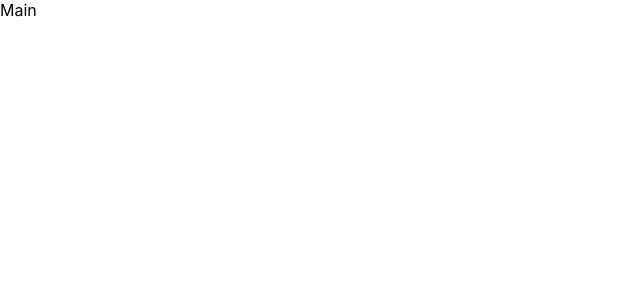
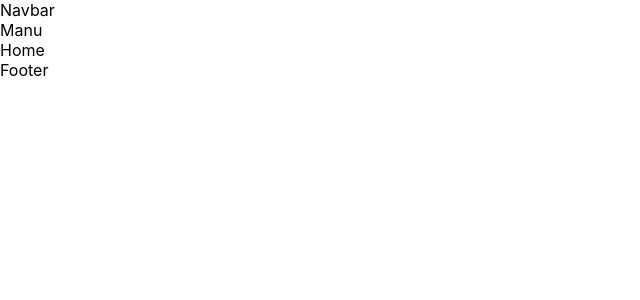
Before and after one commit to Yunieskyauto/cleaning_frontend, a React (Create React App) app: page / in a window 1280 px wide. Shown: the top 300 px of the page, without its empty margins (0-640 px from the left). Built offline with nearby package versions, Linux system fonts and the light colour scheme.

Commit message:
add router

```diff
--- a/src/App.js
+++ b/src/App.js
@@ -1,13 +1,67 @@
 import { Admin } from "./admin/Admin.tsx";
 import { Menu } from "./components/manu/Menu.tsx";
 import { Employees } from "./employees/Employees.tsx";
+import { Users } from "./users/Users.tsx"
+import { Login } from "./login/Login.tsx"
+import { Navbar } from "./components/navbar/Navbar.tsx"
+import { Footer } from "./components/footer/Footer.tsx"
+import { Home } from "./home/Home.tsx"
+
+import {
+  createBrowserRouter,
+  RouterProvider,
+  Outlet
+} from "react-router-dom";
 
 function App() {
+  const Layout = () => {
+    return (
+      <div className="main">
+        <Navbar />
+        <div className="container">
+          <div className="menuContainer">
+            <Menu />
+          </div>
+          <div className="contentContainer">
+            <Outlet />
+          </div>
+        </div>
+        <Footer />
+      </div>
+    )
+  }
+
+  const router = createBrowserRouter([
+    {
+      path: "/",
+      element: <Layout />,
+      children: [
+        {
+          path: "/",
+          element: <Home />,
+        },
+        {
+          path: "/users",
+          element: <Users />,
+        },
+        {
+          path: "/employees",
+          element: <Employees />,
+        },
+        {
+          path: "/admin",
+          element: <Admin />,
+        },
+      ]
+    },
+    {
+      path: "/login",
+      element: <Login />
+    }
+  ]);
+
   return (
-    <div className="App">
-      <Menu />
-    </div>
-  );
+    <RouterProvider router={router} />
+  )
 }
-
 export default App;
--- a/src/components/footer/Footer.tsx
+++ b/src/components/footer/Footer.tsx
@@ -2,8 +2,7 @@ import React from "react"
 export const Footer = () => {
     return (
      <div className="footer">
-     <span>lamadim</span>
-     <span>Lama Dev Admin Dashboard</span>
+      Footer
      </div>
     )
  }
--- a/src/components/manu/Menu.tsx
+++ b/src/components/manu/Menu.tsx
@@ -3,7 +3,7 @@ import { Link } from "react-router-dom"
 export const Menu = () => {
     return(
         <div className="manu">
-            <span className="title">Main</span>
+           Manu
         </div>
     )
 }
--- a/src/components/navbar/Navbar.tsx
+++ b/src/components/navbar/Navbar.tsx
@@ -2,19 +2,7 @@ import React from "react"
 export const Navbar = () => {
     return (
      <div className="navbar">
-       <div className="logo">
-          <img src="logo.svg" alt=""/>
-          <span>Cleaning</span>
-       </div>
-
-       <div className="icons">
-
-         <div className="user">
-           <img src="https://images.pexels.com/photos/11038549/pexels-photo-11038549.jpeg?auto=compress&cs=tinysrgb&w=1600&lazy=load" alt=""/>
-           <span>Yuni</span>
-         </div>
-         <span className="login">Login</span>
-       </div>
+       Navbar
      </div>
     )
  }
```
